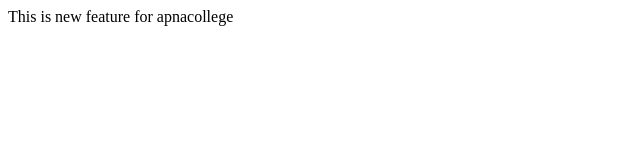
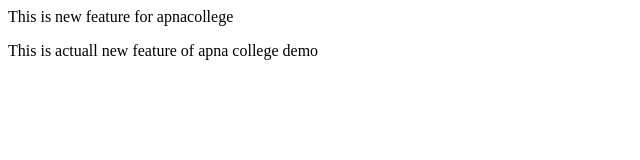
Before and after one commit to shivaranjan5/apnacollege-demo, a plain HTML site: page index.html in a window 1280 px wide. Shown: the whole page, without its empty margins (0-640 px from the left). Drawn offline with Linux system fonts and the light colour scheme.

Commit message:
Actuall new feature

```diff
--- a/index.html
+++ b/index.html
@@ -1 +1,2 @@
 <p> This is new feature for apnacollege</p>
+<p> This is actuall new feature of apna college demo</p>
```
